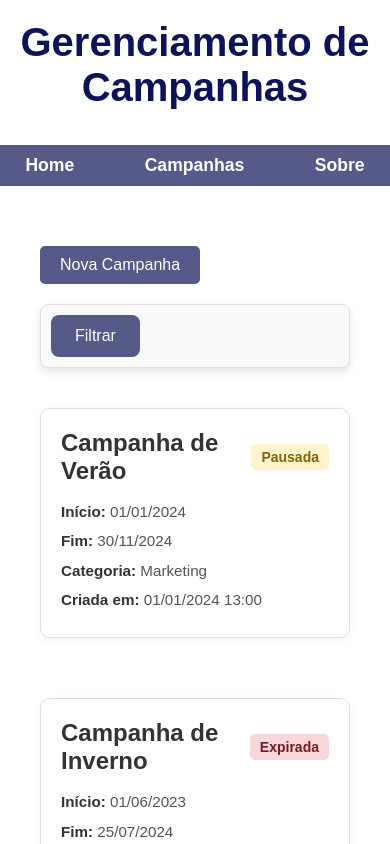
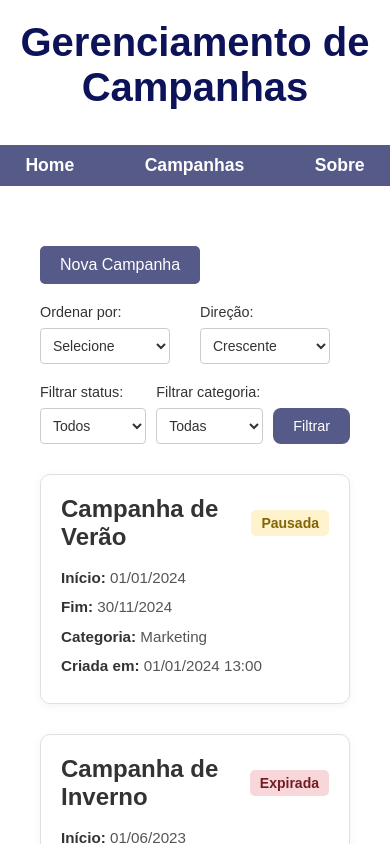
Before and after one commit to rafaelribeiro96/campaign-manager, a Next.js app: page /campaign in a window 390 px wide. Shown: the top 844 px of the page. Built offline with nearby package versions, Linux system fonts and the light colour scheme.

Commit message:
Adicionado ordenação

```diff
--- a/src/app/campaign/CampaignList.tsx
+++ b/src/app/campaign/CampaignList.tsx
@@ -23,9 +23,10 @@ const CampaignList: React.FC = () => {
   const [categories, setCategories] = useState<string[]>([]);
   const [loading, setLoading] = useState(true);
   const [error, setError] = useState<string | null>(null);
-  const [showFilter, setShowFilter] = useState(false);
   const [selectedStatus, setSelectedStatus] = useState('');
   const [selectedCategory, setSelectedCategory] = useState('');
+  const [sortOption, setSortOption] = useState('');
+  const [sortDirection, setSortDirection] = useState('asc');
   const router = useRouter();
 
   useEffect(() => {
@@ -61,8 +62,46 @@ const CampaignList: React.FC = () => {
       const categoryMatches = selectedCategory ? campaign.category === selectedCategory : true;
       return statusMatches && categoryMatches;
     });
+
     setFilteredCampaigns(filtered);
   };
+
+  const sortCampaigns = (campaignsToSort: Campaign[]) => {
+    return [...campaignsToSort].sort((a, b) => {
+      let fieldA, fieldB;
+      switch (sortOption) {
+        case 'startDate':
+          fieldA = new Date(a.startDate).getTime();
+          fieldB = new Date(b.startDate).getTime();
+          break;
+        case 'endDate':
+          fieldA = new Date(a.endDate).getTime();
+          fieldB = new Date(b.endDate).getTime();
+          break;
+        case 'createdAt':
+          fieldA = new Date(a.createdAt).getTime();
+          fieldB = new Date(b.createdAt).getTime();
+          break;
+        case 'category':
+          fieldA = a.category.toLowerCase();
+          fieldB = b.category.toLowerCase();
+          break;
+        default:
+          return 0;
+      }
+
+      if (sortDirection === 'asc') {
+        return fieldA > fieldB ? 1 : -1;
+      } else {
+        return fieldA < fieldB ? 1 : -1;
+      }
+    });
+  };
+
+  useEffect(() => {
+    const sortedCampaigns = sortCampaigns(filteredCampaigns);
+    setFilteredCampaigns(sortedCampaigns);
+  }, [sortOption, sortDirection]);
 
   const handleCampaignClick = (id: string) => {
     router.push(`/campaign/${id}`);
@@ -70,15 +109,32 @@ const CampaignList: React.FC = () => {
 
   return (
     <div>
-      <div className={styles.filterContainer}>
-        <button onClick={() => setShowFilter(!showFilter)} className={styles.filterButton}>
-          {showFilter ? 'Fechar Filtros' : 'Filtrar'}
-        </button>
+      <div className={styles.filterAndSortContainer}>
+        <div className={styles.sortContainer}>
+          <label>
+            Ordenar por:
+            <select value={sortOption} onChange={(e) => setSortOption(e.target.value)}>
+              <option value="">Selecione</option>
+              <option value="startDate">Data de Início</option>
+              <option value="endDate">Data de Fim</option>
+              <option value="createdAt">Criada em</option>
+              <option value="category">Categoria</option>
+            </select>
+          </label>
 
-        {showFilter && (
+          <label>
+            Direção:
+            <select value={sortDirection} onChange={(e) => setSortDirection(e.target.value)}>
+              <option value="asc">Crescente</option>
+              <option value="desc">Decrescente</option>
+            </select>
+          </label>
+        </div>
+
+        <div className={styles.filterContainer}>
           <div className={styles.filterForm}>
             <label>
-              Status:
+              Filtrar status:
               <select value={selectedStatus} onChange={(e) => setSelectedStatus(e.target.value)}>
                 <option value="">Todos</option>
                 <option value="ativa">Ativa</option>
@@ -88,7 +144,7 @@ const CampaignList: React.FC = () => {
             </label>
 
             <label>
-              Categoria:
+              Filtrar categoria:
               <select value={selectedCategory} onChange={(e) => setSelectedCategory(e.target.value)}>
                 <option value="">Todas</option>
                 {categories.map((category) => (
@@ -100,10 +156,12 @@ const CampaignList: React.FC = () => {
             </label>
 
             <button onClick={applyFilter} className={styles.applyFilterButton}>
-              Aplicar Filtro
+              Filtrar
             </button>
           </div>
-        )}
+        </div>
+
+
       </div>
 
       <div className={styles.campaignList}>
--- a/src/app/campaign/campaign.module.css
+++ b/src/app/campaign/campaign.module.css
@@ -57,36 +57,27 @@
   background-color: #3b4294;
 }
 
+.filterAndSortContainer {
+  display: flex;
+  justify-content: space-between;
+  align-items: center;
+  gap: 40px;
+}
+
 .filterContainer {
   margin-bottom: 20px;
-  padding: 10px;
-  border: 1px solid #e0e0e0;
-  border-radius: 8px;
-  box-shadow: 0 4px 8px rgba(0, 0, 0, 0.1);
-  background-color: #f9f9f9;
-}
-
-.filterButton {
-  padding: 12px 24px;
-  font-size: 1rem;
-  background-color: #565a88;
-  color: white;
-  border: none;
-  border-radius: 8px;
-  cursor: pointer;
-  transition: background-color 0.3s ease, transform 0.2s ease;
-}
-
-.filterButton:hover {
-  background-color: #3b4294;
-  transform: scale(1.05);
+  width: 40%;
+  display: flex;
+  flex-direction: column;
+  justify-content: flex-end;
+  align-items: flex-end;
 }
 
 .filterForm {
-  margin-top: 15px;
   display: flex;
-  flex-direction: column;
-  gap: 15px;
+  flex-direction: row;
+  align-items: flex-end;
+  gap: 10px;
 }
 
 .filterForm label {
@@ -98,12 +89,14 @@
 
 .filterForm select,
 .filterForm input {
-  padding: 10px;
-  font-size: 1rem;
+  margin-top: 8px;
+  padding: 8px;
+  font-size: 14px;
+  border-radius: 4px;
   border: 1px solid #ccc;
-  border-radius: 5px;
-  margin-top: 5px;
-  transition: border-color 0.3s ease, box-shadow 0.3s ease;
+  background-color: #fff;
+  color: #333;
+  transition: border-color 0.2s ease-in-out;
 }
 
 .filterForm select:focus,
@@ -114,9 +107,9 @@
 }
 
 .applyFilterButton {
-  padding: 12px 24px;
-  font-size: 1rem;
-  background-color: #015f17;
+  padding: 10px 20px;
+  font-size: 0.9rem;
+  background-color: #565a88;
   color: white;
   border: none;
   border-radius: 8px;
@@ -125,23 +118,98 @@
 }
 
 .applyFilterButton:hover {
-  background-color: #002909;
+  background-color: #3b4294;
   transform: scale(1.01);
 }
 
-@media (min-width: 768px) {
+.sortContainer {
+  display: flex;
+  justify-content: flex-start;
+  align-items: center;
+  margin-bottom: 20px;
+  width: 40%;
+  min-height: 80px;
+}
+
+.sortContainer label {
+  display: flex;
+  flex-direction: column;
+  font-size: 0.9rem;
+  color: #333;
+  margin-right: 20px;
+}
+
+.sortContainer select {
+  margin-top: 8px;
+  padding: 8px;
+  font-size: 14px;
+  border-radius: 4px;
+  border: 1px solid #ccc;
+  background-color: #fff;
+  color: #333;
+  transition: border-color 0.2s ease-in-out;
+}
+
+.sortContainer select:focus {
+  border-color: #007bff;
+  outline: none;
+}
+
+.sortContainer select option {
+  font-size: 14px;
+}
+
+.sortContainer button {
+  padding: 10px 20px;
+  font-size: 14px;
+  background-color: #007bff;
+  color: #fff;
+  border: none;
+  border-radius: 4px;
+  cursor: pointer;
+  transition: background-color 0.3s ease;
+}
+
+.sortContainer button:hover {
+  background-color: #0056b3;
+}
+
+@media (max-width: 728px) {
+  .campaignList {
+    gap: 10px;
+  }
+
+  .filterContainer {
+    width: 100%;
+    margin-bottom: 10px;
+    min-height: auto;
+  }
+
   .filterForm {
-    flex-direction: row;
     align-items: flex-end;
+    width: 100%;
+    gap: 10px;
+  }
+
+  .filterForm label {
+    width: 100%;
+  }
+
+  .sortContainer {
+    width: 100%;
+    align-items: flex-start;
+    gap: 10px;
+    margin-bottom: 0px;
+    min-height: auto;
+  }
+
+  .sortContainer label {
+    width: 100%;
+  }
+
+  .filterAndSortContainer {
+    flex-direction: column;
     gap: 20px;
   }
 
-  .filterForm label {
-    flex: 1;
-  }
-
-  .applyFilterButton {
-    flex-shrink: 0;
-    margin-left: auto;
-  }
 }
```
